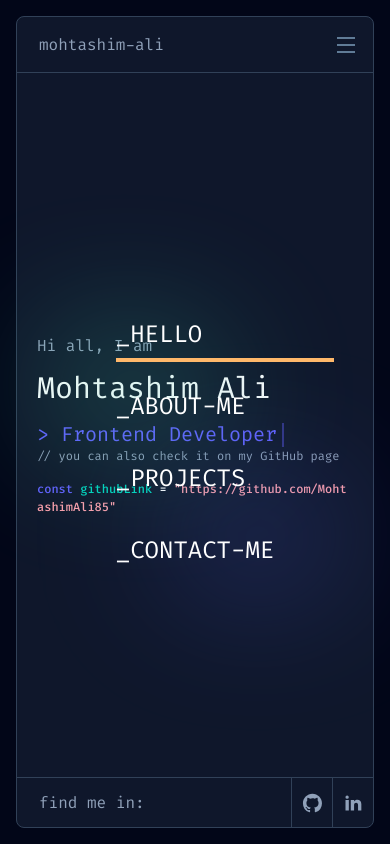
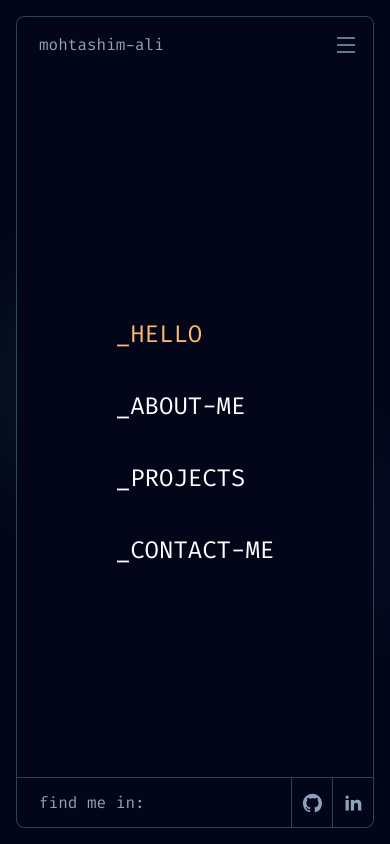
Before and after one commit to MohtashimAli85/portfolio, a Next.js app: page / in a window 390 px wide. Both pictures are taken after a click on the button 346 px from the left and 44 px from the top of the page. Built offline with nearby package versions, Linux system fonts and the light colour scheme.

Commit message:
update colors to new theme

```diff
--- a/src/components/layout/Header/Navbar/mobile-menu.tsx
+++ b/src/components/layout/Header/Navbar/mobile-menu.tsx
@@ -43,7 +43,7 @@ const MobileMenu = () => {
     <>
       <Button
         aria-expanded={open}
-        className="px-4.5 relative z-20 lg:hidden h-full aria-expanded:[&>svg]:text-pale-orange"
+        className="px-4.5 relative z-20 lg:hidden h-full aria-expanded:[&>svg]:text-primary-background"
         onClick={handleToggle}
       >
         <MenuIcon />
@@ -52,7 +52,7 @@ const MobileMenu = () => {
         style={{
           clipPath: `inset(0% 0% ${open ? "0%" : "100%"} 0%)`,
         }}
-        className="left-4.25 top-4.25 h-[calc(100%-34px)] z-10 transition-[clip-path] duration-1200 ease-in-out-quart fixed bottom-0 w-[calc(100vw-34px)] mx-auto bg-primary-dark rounded-lg will-change-[clip-path]"
+        className="left-4.25 top-4.25 h-[calc(100%-34px)] z-10 transition-[clip-path] duration-1200 ease-in-out-quart fixed bottom-0 w-[calc(100vw-34px)] mx-auto bg-primary-inverted rounded-lg will-change-[clip-path]"
       ></div>
       <ul
         ref={menuRef}
--- a/src/components/layout/Header/Navbar/nav-item.tsx
+++ b/src/components/layout/Header/Navbar/nav-item.tsx
@@ -4,6 +4,7 @@ import { usePathname } from "next/navigation";
 import React, { FC } from "react";
 import { NavbarRoute } from "./routes";
 import useActivePath from "@/hooks/use-active-path";
+import { cn } from "@/lib/utils";
 
 interface Props extends React.AnchorHTMLAttributes<HTMLAnchorElement> {
   route: NavbarRoute;
@@ -28,28 +29,30 @@ const NavItem: FC<Props> = ({
         animationFillMode: "forwards",
       }}
       href={route.href}
-      className={` relative px-7.5 py-3 h-full
-           ${
-             isMobile
-               ? `text-2xl uppercase translate-y-4  ${
-                   open ? "opacity-0  animate-fade-in-up" : "animate-fade-out"
-                 } ${
-                   isActive ? "text-pale-orange" : ""
-                 } hover:text-primary-hover transition-colors ease-in-cubic`
-               : `grid md:place-content-center  last:border-r last:border-r-theme-stroke ${
-                   isActive
-                     ? ""
-                     : "  text-theme-foreground hover:bg-theme-backdrop/50"
-                 } transition-all`
-           }
-        ${className}
-           `}
+      className={cn(
+        "relative px-7.5 py-3 h-full",
+        isMobile
+          ? cn(
+              "text-2xl uppercase translate-y-4",
+              open ? "opacity-0 animate-fade-in-up" : "animate-fade-out",
+              isActive && "text-primary-background",
+              "hover:text-primary-hover transition-colors ease-in-cubic",
+            )
+          : cn(
+              "grid md:place-content-center last:border-r last:border-r-theme-stroke",
+              !isActive && "text-theme-foreground hover:bg-theme-backdrop/50",
+              "transition-all",
+            ),
+        className,
+      )}
     >
       {route.name}
-      <hr
-        data-show={isActive}
-        className="hidden data-[show='true']:block w-full bottom-0 absolute text-primary-background bg-primary-background h-1"
-      />
+      {!isMobile && (
+        <hr
+          data-show={isActive}
+          className="hidden data-[show='true']:block w-full bottom-0 absolute text-primary-background bg-primary-background h-1"
+        />
+      )}
     </Link>
   );
 };
```
